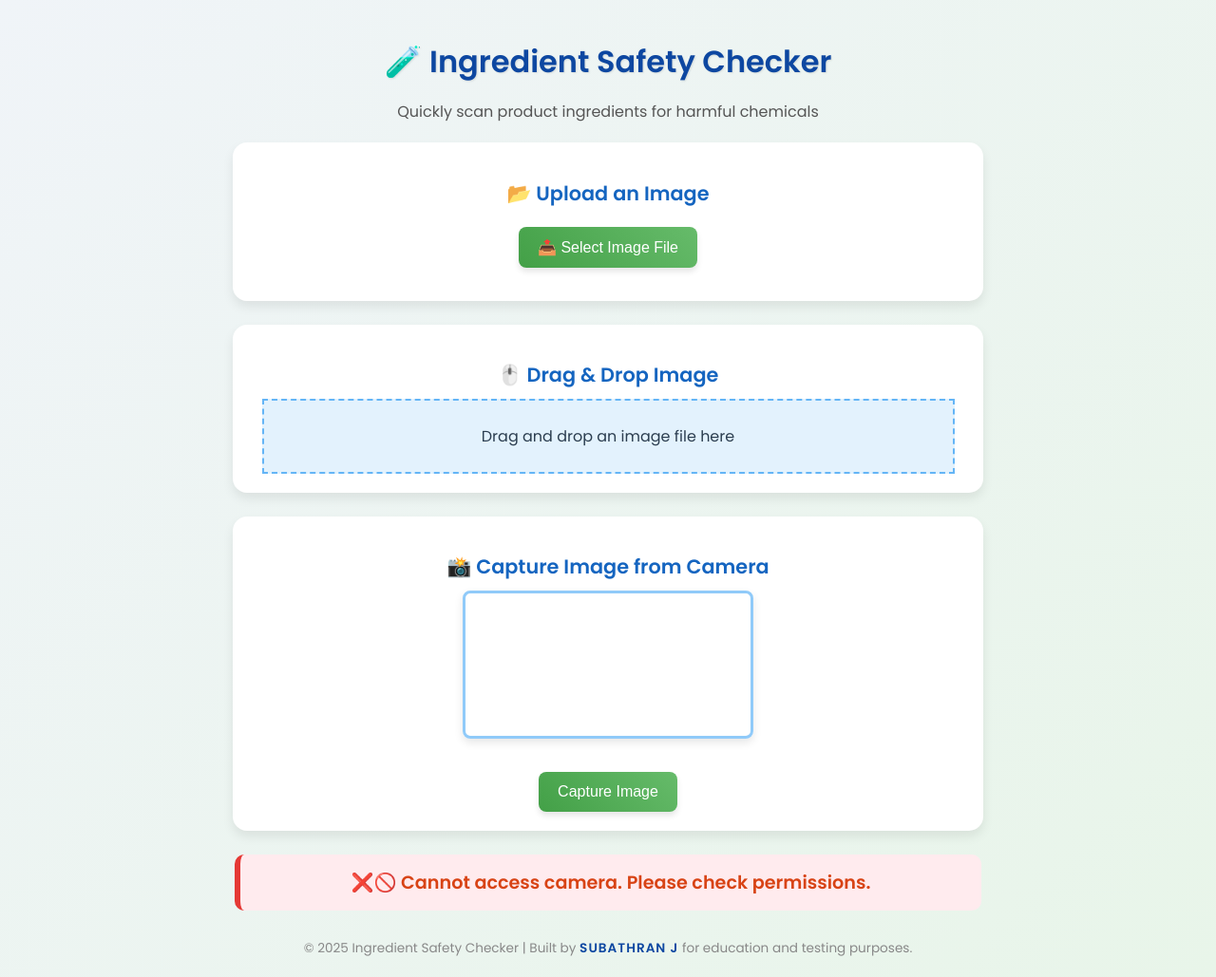
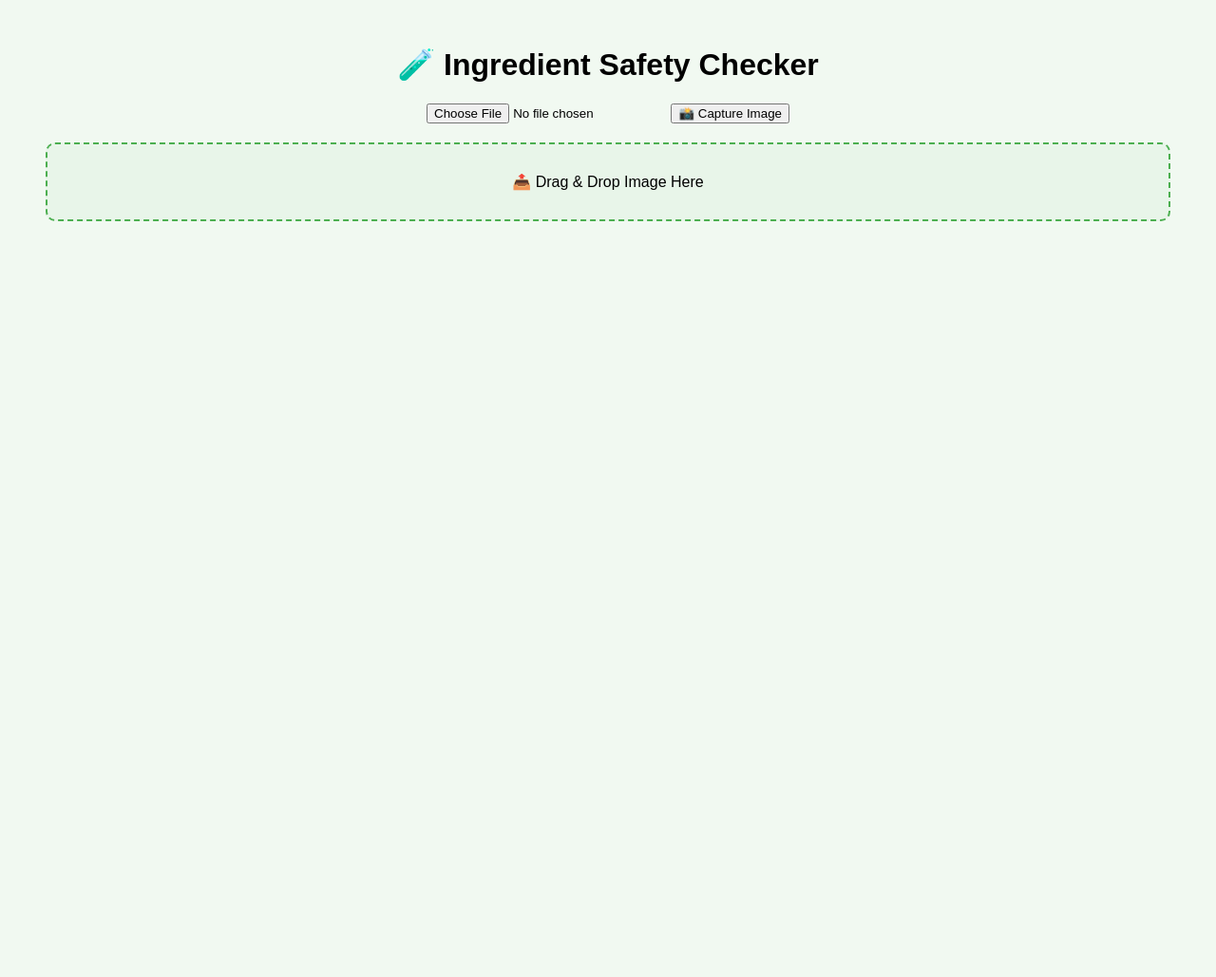
Before and after one commit to subathran07/ingredient-checker, a Flask app: page / in a window 1280 px wide. Shown: the whole page at 95% size. After the commit the page ends 233 px from the top, so only its background shows below. Run offline with Flask 3, Linux system fonts and the light colour scheme.

Commit message:
index.html

```diff
--- a/templates/index.html
+++ b/templates/index.html
@@ -1,231 +1,36 @@
 <!DOCTYPE html>
 <html lang="en">
 <head>
-  <meta charset="UTF-8">
-  <meta name="viewport" content="width=device-width, initial-scale=1.0">
+  <meta charset="UTF-8" />
+  <meta name="viewport" content="width=device-width, initial-scale=1.0"/>
   <title>Ingredient Safety Checker</title>
-  <link href="https://fonts.googleapis.com/css2?family=Poppins:wght@400;600&display=swap" rel="stylesheet">
   <style>
     body {
-      font-family: 'Poppins', sans-serif;
-      background: linear-gradient(135deg, #f0f4f8, #e8f5e9);
-      margin: 0;
+      font-family: Arial, sans-serif;
+      background: #f1f9f1;
+      text-align: center;
       padding: 20px;
-      color: #2c3e50;
-      text-align: center;
     }
-
-    h1 {
-      color: #0d47a1;
-      text-shadow: 1px 1px 2px rgba(0,0,0,0.1);
-      font-size: 2em;
-      margin-bottom: 5px;
+    #dropArea {
+      border: 2px dashed #4CAF50;
+      border-radius: 10px;
+      padding: 30px;
+      margin: 20px;
+      background: #e8f5e9;
     }
-
-    h2 {
-      color: #1565c0;
-      margin-bottom: 10px;
-      font-size: 1.3em;
-    }
-
-    p.subtitle {
-      color: #555;
-      font-size: 1em;
-      margin-bottom: 20px;
-    }
-
-    .section {
-      background: white;
-      border-radius: 15px;
-      box-shadow: 0 6px 12px rgba(0, 0, 0, 0.08);
-      margin-bottom: 25px;
-      padding: 20px;
-      max-width: 750px;
-      margin-left: auto;
-      margin-right: auto;
-      transition: transform 0.2s ease, box-shadow 0.2s ease;
-    }
-
-    .section:hover {
-      transform: translateY(-4px);
-      box-shadow: 0 10px 20px rgba(0, 0, 0, 0.1);
-    }
-
-    button, #uploadButton {
-      padding: 12px 20px;
-      font-size: 1em;
-      border-radius: 8px;
-      border: none;
-      cursor: pointer;
-      background: linear-gradient(45deg, #43a047, #66bb6a);
-      color: white;
-      transition: all 0.3s ease;
-      box-shadow: 0 4px 6px rgba(0, 0, 0, 0.1);
-      margin-top: 10px;
-      display: inline-block;
-    }
-
-    button:hover, #uploadButton:hover {
-      transform: scale(1.05);
-      box-shadow: 0 8px 12px rgba(0, 0, 0, 0.15);
-    }
-
-    #drop-area {
-      border: 2px dashed #64b5f6;
-      padding: 25px;
-      background-color: #e3f2fd;
-      cursor: pointer;
-      transition: background 0.3s ease, transform 0.2s ease;
-      font-size: 1em;
-      margin: auto;
-      max-width: 90%;
-    }
-
-    #drop-area:hover {
-      background-color: #bbdefb;
-      transform: scale(1.02);
-    }
-
-    #video {
-      border: 3px solid #90caf9;
-      border-radius: 8px;
-      margin-top: 10px;
-      box-shadow: 0 4px 10px rgba(0, 0, 0, 0.1);
-      max-width: 320px;
-      height: auto;
-      display: block;
-      margin-left: auto;
-      margin-right: auto;
-    }
-
-    @media (max-width: 600px) {
-      #video {
-        max-width: 90%;
-      }
-    }
-
-    #status {
-      margin-top: 25px;
-      padding: 15px;
-      border-radius: 10px;
-      text-align: center;
-      white-space: pre-wrap;
-      max-width: 750px;
-      margin-left: auto;
-      margin-right: auto;
-      font-size: 1em;
-      animation: fadeIn 0.5s ease;
-    }
-
-    .success {
-      border-left: 6px solid #4caf50;
-      background-color: #e8f5e9;
-      color: #2e7d32;
-    }
-
-    .error {
-      border-left: 6px solid #e53935;
-      background-color: #ffebee;
-      color: #c62828;
-    }
-
-    .warning {
-      border-left: 6px solid #f9a825;
-      background-color: #fffde7;
-      color: #f57c00;
-    }
-
-    .highlight-verdict {
-      font-weight: bold;
-      font-size: 1.2em;
-      color: #d84315;
-    }
-
-    .highlight-note {
-      font-style: italic;
-      color: #1976d2;
-    }
-
-    #fileName {
-      margin-top: 8px;
-      color: #555;
-      font-style: italic;
-      font-size: 0.95em;
-    }
-
-    @keyframes fadeIn {
-      from { opacity: 0; }
-      to { opacity: 1; }
-    }
-
-    footer {
-      margin-top: 30px;
-      color: #888;
-      font-size: 0.85em;
-      text-align: center;
-    }
-
-    @media (max-width: 600px) {
-      body {
-        padding: 10px;
-      }
-
-      h1 {
-        font-size: 1.5em;
-      }
-
-      h2 {
-        font-size: 1.1em;
-      }
-
-      button, #uploadButton {
-        width: 90%;
-        padding: 10px;
-        font-size: 1em;
-      }
-
-      #drop-area {
-        padding: 20px;
-        font-size: 0.95em;
-      }
-
-      #status {
-        font-size: 0.95em;
-      }
+    #dropArea.dragover {
+      background-color: #c8e6c9;
     }
   </style>
 </head>
 <body>
-
   <h1>🧪 Ingredient Safety Checker</h1>
-  <p class="subtitle">Quickly scan product ingredients for harmful chemicals</p>
-
-  <div class="section">
-    <h2>📂 Upload an Image</h2>
-    <input type="file" id="upload" accept="image/*" style="display:none;">
-    <button id="uploadButton">📤 Select Image File</button>
-    <p id="fileName"></p>
-  </div>
-
-  <div class="section">
-    <h2>🖱️ Drag & Drop Image</h2>
-    <div id="drop-area">Drag and drop an image file here</div>
-  </div>
-
-  <div class="section">
-    <h2>📸 Capture Image from Camera</h2>
-    <video id="video" autoplay></video><br>
-    <button onclick="capture()">Capture Image</button>
-  </div>
-
-  <canvas id="canvas" style="display:none;"></canvas>
-
-  <div id="status"></div>
-
-  <footer>
-    © 2025 Ingredient Safety Checker | Built by <span style="color:#0d47a1; font-weight:bold; letter-spacing:1px;">SUBATHRAN J</span> for education and testing purposes.
-  </footer>
-
-  <script src="script.js"></script>
+  <input type="file" accept="image/*" id="imageInput" />
+  <button id="captureButton">📸 Capture Image</button>
+  <div id="dropArea">📤 Drag & Drop Image Here</div>
+  <video id="video" width="300" height="200" autoplay hidden></video>
+  <canvas id="canvas" width="300" height="200" hidden></canvas>
+  <div id="result"></div>
+  <script src="/static/script.js"></script>
 </body>
 </html>
```
